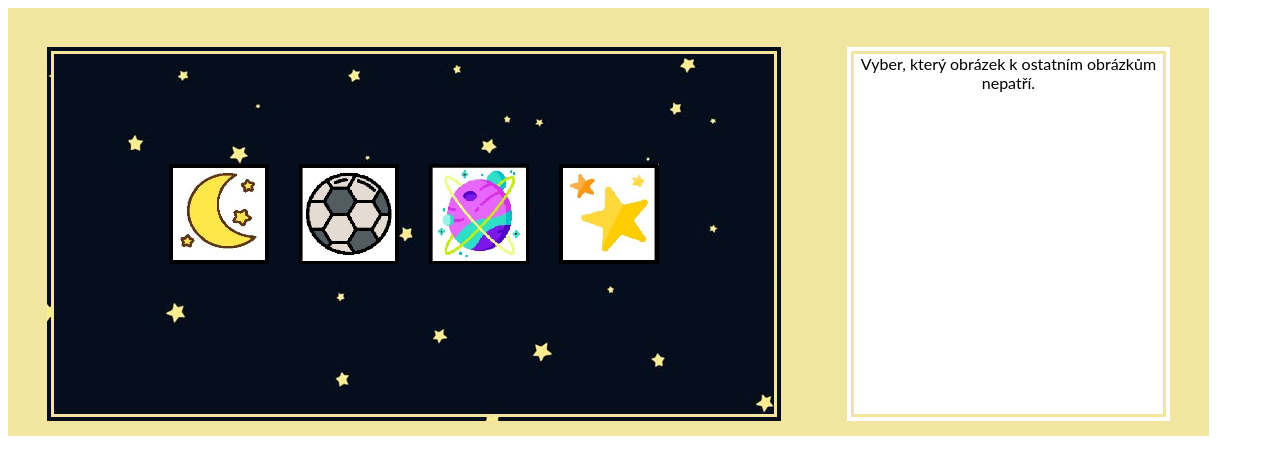
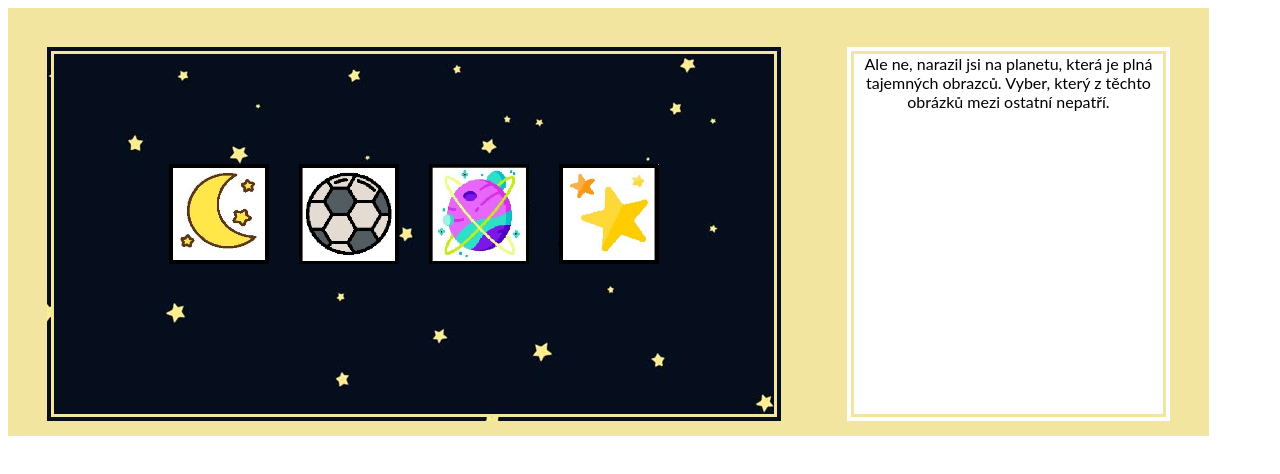
Before and after one commit to DorkaG/bludiste, a Vue app: page /hra1 in a window 1280 px wide. Shown: the top 474 px of the page. Built offline with nearby package versions, Linux system fonts and the light colour scheme; what vue-js-modal would draw is missing.

Commit message:
text
přídány pokyny k hrám

```diff
--- a/src/components/Hra1.vue
+++ b/src/components/Hra1.vue
@@ -15,7 +15,7 @@
 
                 </div>
             </div>
-            <div class="pokyny"> Vyber, který obrázek k ostatním obrázkům nepatří. </div>
+            <div class="pokyny"> Ale ne, narazil jsi na planetu, která je plná tajemných obrazců. Vyber, který z těchto obrázků mezi ostatní nepatří.  </div>
         </div>
        </div>
 
--- a/src/components/Hra2.vue
+++ b/src/components/Hra2.vue
@@ -22,7 +22,7 @@
 
             </div>
 
-            <div class="pokyny"> Vyber šipku, která ukazuje stejným směrem, kam letí raketa. </div>
+            <div class="pokyny"> Teď nás čeká trocha vesmírné akrobacie. Najdi šipku, která ukazuje stejným směrem, jako tvoje raketa.</div>
             </div>
     </div>
 
--- a/src/components/Kostka.vue
+++ b/src/components/Kostka.vue
@@ -16,6 +16,7 @@
     <p>{{hod}}</p>
       </div>
       <div class="pokyny">
+          <p>Hoď kostkou a podle čísla, které ti padne, vyber kartičku se stejným počtem obrázků.</p>
 
       </div>
       </div>
```
